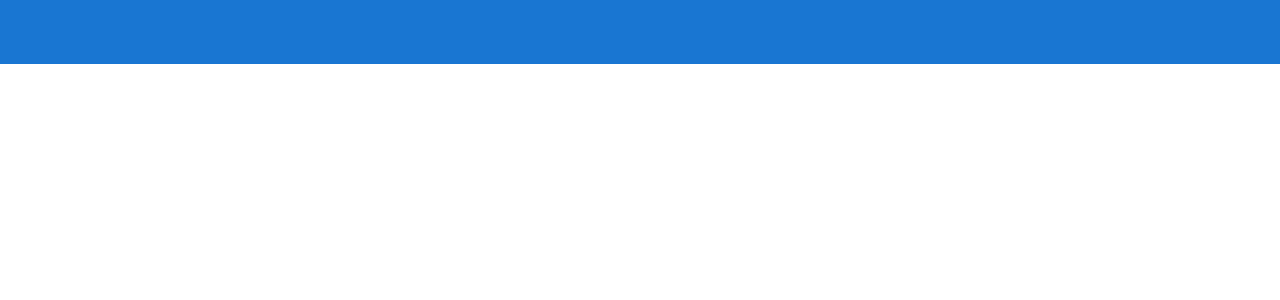
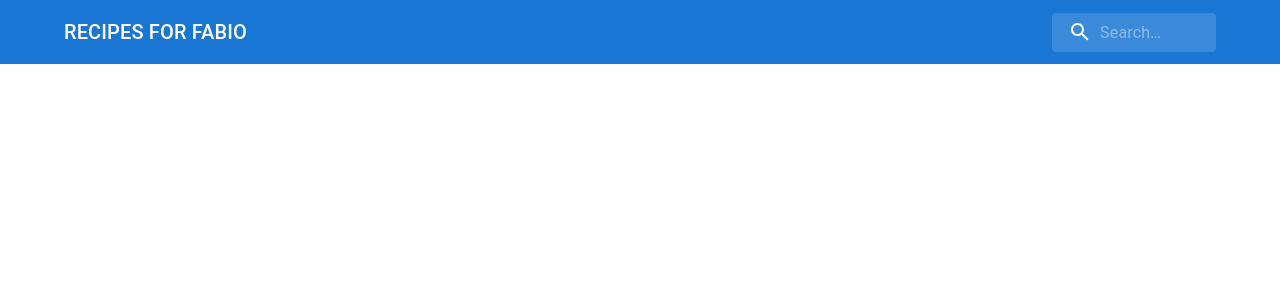
Before and after one commit to FabioDiCeglie/Front-End-Project-Recipes-Archive, a Next.js app: page / in a window 1280 px wide. Shown: the top 300 px of the page. Built offline with nearby package versions, Linux system fonts and the light colour scheme.

Commit message:
Defining AppBar

```diff
--- a/pages/_app.tsx
+++ b/pages/_app.tsx
@@ -13,7 +13,9 @@
   return (
     <ApolloProvider client={client}>
       <NavigationBar />
-      <Component {...pageProps} />
+      <>
+        <Component {...pageProps} />
+      </>
     </ApolloProvider>
   );
 }
--- a/pages/index.tsx
+++ b/pages/index.tsx
@@ -17,10 +17,10 @@
   if (loading) return "Loading";
 
   return (
-    <div>
+    <>
       {data.getRecipes.map((recipe: Recipe, i: number) => {
         return (
-          <Card sx={{ maxWidth: 345 }} key={i}>
+          <Card sx={{ maxWidth: 300 }} key={i}>
             <CardMedia component="img" height="140" image="" alt="" />
             <CardContent>
               <Typography gutterBottom variant="h5" component="div">
@@ -33,6 +33,6 @@
           </Card>
         );
       })}
-    </div>
+    </>
   );
 }
--- a/src/components/NavigationBar.tsx
+++ b/src/components/NavigationBar.tsx
@@ -1,4 +1,55 @@
-import { AppBar, Container, Stack, Toolbar } from "@mui/material";
+import SearchIcon from "@mui/icons-material/Search";
+import { styled, alpha } from "@mui/material/styles";
+import {
+  AppBar,
+  Container,
+  Stack,
+  Toolbar,
+  InputBase,
+  Typography,
+} from "@mui/material";
+
+const Search = styled("div")(({ theme }) => ({
+  position: "relative",
+  borderRadius: theme.shape.borderRadius,
+  backgroundColor: alpha(theme.palette.common.white, 0.15),
+  "&:hover": {
+    backgroundColor: alpha(theme.palette.common.white, 0.25),
+  },
+  marginLeft: 0,
+  width: "100%",
+  [theme.breakpoints.up("sm")]: {
+    marginLeft: theme.spacing(1),
+    width: "auto",
+  },
+}));
+
+const SearchIconWrapper = styled("div")(({ theme }) => ({
+  padding: theme.spacing(0, 2),
+  height: "100%",
+  position: "absolute",
+  pointerEvents: "none",
+  display: "flex",
+  alignItems: "center",
+  justifyContent: "center",
+}));
+
+const StyledInputBase = styled(InputBase)(({ theme }) => ({
+  color: "inherit",
+  "& .MuiInputBase-input": {
+    padding: theme.spacing(1, 1, 1, 0),
+    // vertical padding + font size from searchIcon
+    paddingLeft: `calc(1em + ${theme.spacing(4)})`,
+    transition: theme.transitions.create("width"),
+    width: "100%",
+    [theme.breakpoints.up("sm")]: {
+      width: "12ch",
+      "&:focus": {
+        width: "20ch",
+      },
+    },
+  },
+}));
 
 export default function NavigationBar() {
   return (
@@ -9,8 +60,26 @@
             direction="row"
             justifyContent="end"
             alignItems="center"
-            spacing={3}
-          ></Stack>
+            spacing={1}
+          >
+            <Typography
+              variant="h6"
+              noWrap
+              component="div"
+              sx={{ flexGrow: 1, display: { xs: "none", sm: "block" } }}
+            >
+              RECIPES FOR FABIO
+            </Typography>
+            <Search>
+              <SearchIconWrapper>
+                <SearchIcon />
+              </SearchIconWrapper>
+              <StyledInputBase
+                placeholder="Search…"
+                inputProps={{ "aria-label": "search" }}
+              />
+            </Search>
+          </Stack>
         </Container>
       </Toolbar>
     </AppBar>
```
